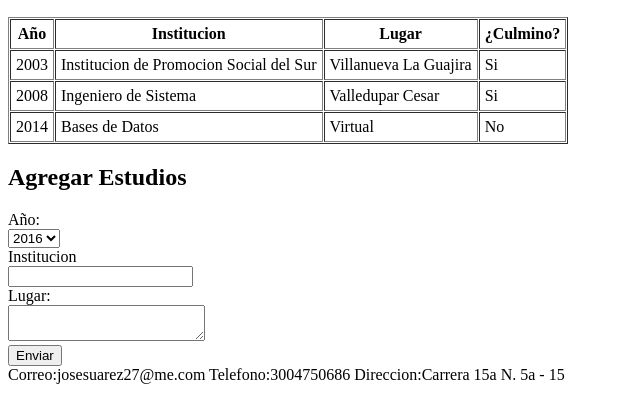
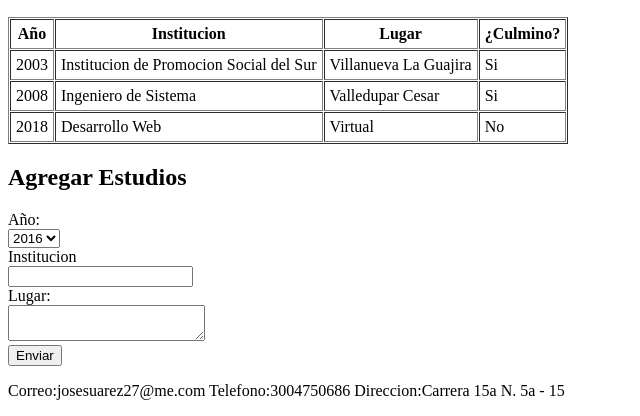
Before and after one commit to josesuarez27/DesarroloWeb, a plain HTML site: page educacion.html in a window 1280 px wide. Shown: the part 590-1006 px from the top of the page, without its empty margins (0-640 px from the left). Before the commit the page ends 982 px from the top, so only its background shows below. Drawn offline with Linux system fonts and the light colour scheme.

Commit message:
Update educacion.html

```diff
--- a/educacion.html
+++ b/educacion.html
@@ -22,9 +22,12 @@
 			<h3>27 de mayo de 1987</h3>
 			<h2>Lugar de Nacimiento</h2>
 			<h3>Villanueva La Guajira</h3>
+			<nav>
 				<a href="index.html">Inicio</a><br/>
 				<a href="educacion.html">Educacion</a><br/>
 				<a href="experiencia.html">Experiencia</a><br/>
+			</nav>
+			<section>
 				<h2>Educacion</h2>
 				<table border="1" cellpadding="5" cellspacing="1" >
 					<thead>
@@ -49,8 +52,8 @@
 							<td>Si</td>
 						</tr>
 						<tr>
-						<td>2014</td>
-						<td>Bases de Datos</td>
+							<td>2018</td>
+							<td>Desarrollo Web</td>
 							<td>Virtual</td>
 							<td>No</td>
 						</tr>
@@ -68,8 +71,9 @@
 					<textarea name="lugar" rows="2" cols="22" ></textarea><br/>
 					<input type="submit" name="enviar" value="Enviar">
 				</form>
+			</section>
 		<footer>
-			Correo:josesuarez27@me.com Telefono:3004750686 Direccion:Carrera 15a N. 5a - 15
+			<p>Correo:josesuarez27@me.com Telefono:3004750686 Direccion:Carrera 15a N. 5a - 15</p>
 		</footer>
 	</body>
 </html>
```
Lines whose indentation alone changed are shown as unchanged.
